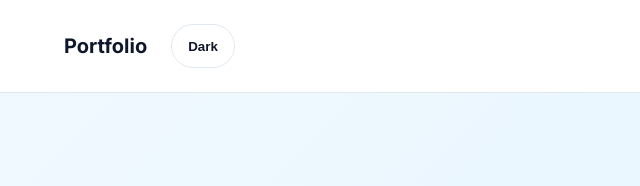
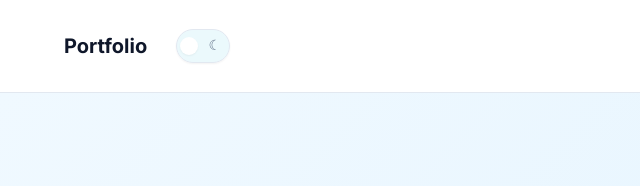
Before and after one commit to ZakhaevCON/portfolio, a plain HTML site: page index.html in a window 1280 px wide. Shown: the top 186 px of the page, 0-640 px from the left. Drawn offline with Linux system fonts and the light colour scheme.

Commit message:
updated toggle

```diff
--- a/index.html
+++ b/index.html
@@ -24,7 +24,10 @@
                     <span></span>
                     <span></span>
                 </button>
-                    <button class="theme-toggle" id="themeToggle" type="button" aria-label="Toggle dark mode" aria-pressed="false">Dark</button>
+                <label class="theme-toggle" aria-label="Toggle dark mode">
+                    <input id="themeToggle" type="checkbox" aria-label="Toggle dark mode">
+                    <span class="slider" aria-hidden="true"></span>
+                </label>
                 <ul class="nav-menu" id="navMenu">
                     <li><a href="#home" class="nav-link">Home</a></li>
                     <li><a href="#about" class="nav-link">About</a></li>
--- a/script.js
+++ b/script.js
@@ -291,8 +291,7 @@
         function applyTheme(theme) {
             const isDark = theme === 'dark';
             root.setAttribute('data-theme', isDark ? 'dark' : 'light');
-            themeToggle.setAttribute('aria-pressed', isDark ? 'true' : 'false');
-            themeToggle.textContent = isDark ? 'Light' : 'Dark';
+            themeToggle.checked = isDark;
         }
 
         let storedTheme = null;
@@ -309,10 +308,8 @@
 
         applyTheme(initialTheme);
 
-        themeToggle.addEventListener('click', function() {
-            const currentTheme = root.getAttribute('data-theme') || 'light';
-            const nextTheme = currentTheme === 'dark' ? 'light' : 'dark';
-
+        themeToggle.addEventListener('change', function() {
+            const nextTheme = themeToggle.checked ? 'dark' : 'light';
             applyTheme(nextTheme);
 
             try {
--- a/styles.css
+++ b/styles.css
@@ -252,30 +252,86 @@ a:hover {
 }
 
 .theme-toggle {
+    position: relative;
     display: inline-flex;
     align-items: center;
     justify-content: center;
-    padding: var(--spacing-xs) var(--spacing-sm);
-    min-height: 44px; /* Accessibility: minimum touch target size */
+    width: 64px;
+    height: 44px; /* Accessibility: minimum touch target size */
+    z-index: var(--z-fixed);
+    cursor: pointer;
+    -webkit-tap-highlight-color: transparent;
+}
+
+
+.theme-toggle input {
+    position: absolute;
+    opacity: 0;
+    width: 1px;
+    height: 1px;
+    pointer-events: none;
+}
+
+.theme-toggle .slider {
+    position: absolute;
+    inset: 5px;
     border-radius: 999px;
     border: 1px solid var(--color-border);
-    background-color: transparent;
-    color: var(--color-text);
-    cursor: pointer;
-    position: relative;
-    z-index: var(--z-fixed);
-    font-weight: 600;
-    transition: background-color var(--transition-fast), transform var(--transition-fast), border-color var(--transition-fast);
+    background-color: rgba(var(--color-primary-rgb), 0.08);
+    box-shadow: var(--shadow-sm);
+    transition: background-color var(--transition-fast), border-color var(--transition-fast), box-shadow var(--transition-fast);
 }
 
-.theme-toggle:hover {
-    background-color: var(--color-bg-light);
-    border-color: var(--color-primary);
-    transform: translateY(-1px);
+.theme-toggle .slider::before {
+    content: "";
+    position: absolute;
+    left: 3px;
+    top: 50%;
+    width: 18px;
+    height: 18px;
+    transform: translateY(-50%);
+    border-radius: 50%;
+    background-color: var(--color-bg);
+    box-shadow: var(--shadow-sm);
+    transition: transform var(--transition-base), background-color var(--transition-fast);
 }
 
-.theme-toggle:active {
-    transform: translateY(0);
+.theme-toggle .slider::after {
+    content: "☾\FE0E";
+    position: absolute;
+    right: 8px;
+    top: 4px;
+    font-size: 14px;
+    color: var(--color-text-muted);
+}
+
+.theme-toggle input:checked + .slider {
+    background-color: rgba(var(--color-primary-rgb), 0.18);
+    border-color: rgba(var(--color-primary-rgb), 0.45);
+    box-shadow: var(--shadow-md);
+}
+
+.theme-toggle input:checked + .slider::before {
+    transform: translate(28px, -50%);
+}
+
+.theme-toggle input:checked + .slider::after {
+    content: "☀\FE0E";
+    left: 8px;
+    right: auto;
+}
+
+.theme-toggle:hover .slider {
+    border-color: rgba(var(--color-primary-rgb), 0.6);
+}
+
+.theme-toggle:active .slider::before {
+    background-color: var(--color-bg-light);
+}
+
+.theme-toggle input:focus-visible + .slider {
+    outline: 2px solid var(--color-primary);
+    outline-offset: 2px;
 }
 
 .nav-link {
```
